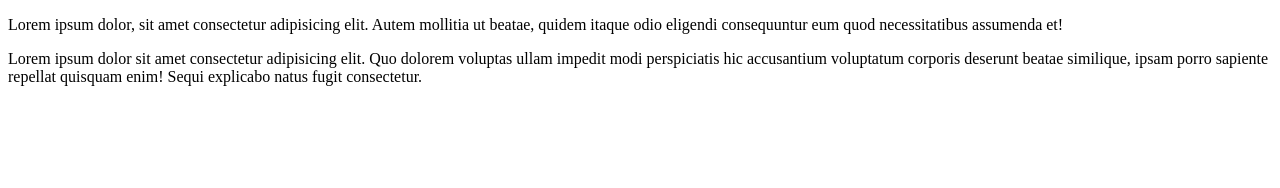
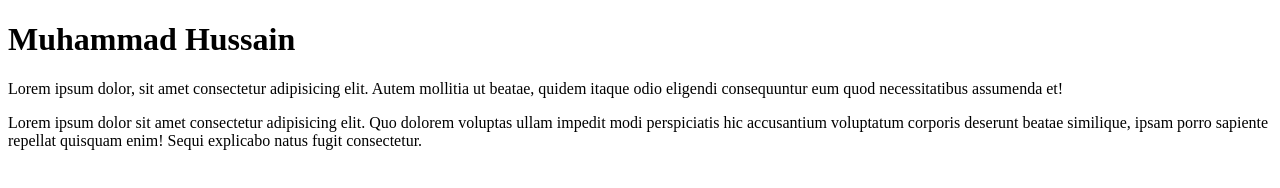
Before and after one commit to HussainBaloch78/localRepo, a plain HTML site: page index.html in a window 1280 px wide. Drawn offline with Linux system fonts and the light colour scheme.

Commit message:
Added heading

```diff
--- a/index.html
+++ b/index.html
@@ -7,6 +7,8 @@
 </head>
 <body>
 
+    <h1>Muhammad Hussain</h1>
+
     <p>Lorem ipsum dolor, sit amet consectetur adipisicing elit. Autem mollitia ut beatae, quidem itaque odio eligendi consequuntur eum quod necessitatibus assumenda et!</p>
 
     <p>Lorem ipsum dolor sit amet consectetur adipisicing elit. Quo dolorem voluptas ullam impedit modi perspiciatis hic accusantium voluptatum corporis deserunt beatae similique, ipsam porro sapiente repellat quisquam enim! Sequi explicabo natus fugit consectetur.</p>
```
